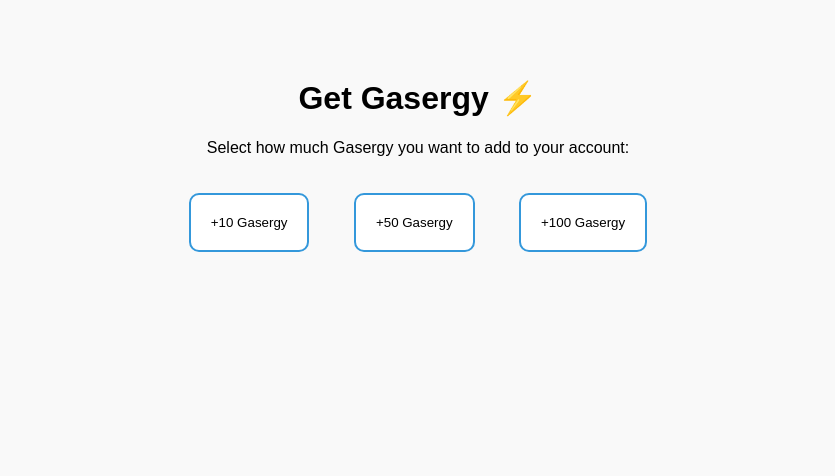
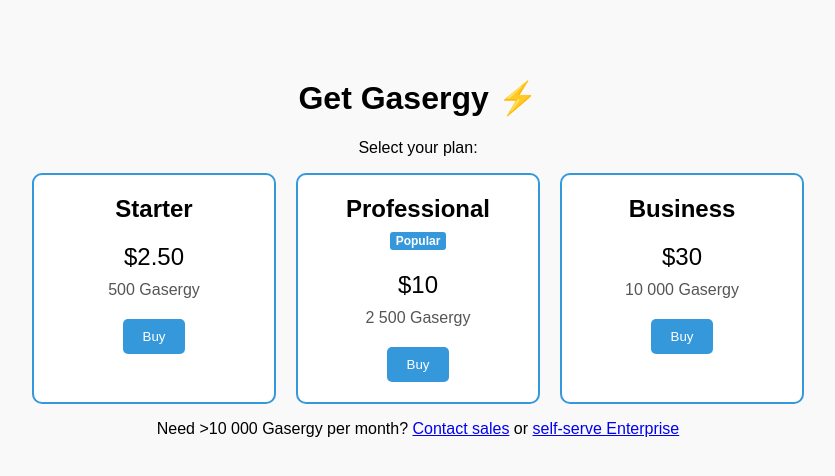
Before and after one commit to jakins177/html_course, a PHP site: page /gasergy/get.php in a window 1280 px wide. Shown: the top 476 px of the page, without its empty margins (222-1057 px from the left). Run offline with PHP 8.4, Linux system fonts and the light colour scheme; the visitor is signed in with stand-in values (Sample User, id 1).

Commit message:
Update Gasergy pricing tiers and UI

```diff
--- /dev/null
+++ b/composer.json
@@ -0,0 +1,5 @@
+{
+    "require": {
+        "stripe/stripe-php": "^17.3"
+    }
+}
--- a/gasergy/get.php
+++ b/gasergy/get.php
@@ -21,42 +21,111 @@ if (!isset($_SESSION['user_id'])) {
       text-align: center;
       padding: 50px;
     }
-    .option {
-      display: inline-block;
-      padding: 20px;
-      margin: 20px;
+    .pricing-grid {
+      display: flex;
+      justify-content: center;
+      gap: 20px;
+      flex-wrap: wrap;
+    }
+    .plan {
       background: white;
       border: 2px solid #3498db;
       border-radius: 10px;
+      padding: 20px;
+      width: 200px;
+    }
+    .plan h2 {
+      margin-top: 0;
+    }
+    .plan .price {
+      font-size: 24px;
+      margin: 10px 0;
+    }
+    .plan .gasergy {
+      color: #555;
+      margin: 10px 0 20px;
+    }
+    .popular {
+      background: #3498db;
+      color: white;
+      padding: 2px 6px;
+      border-radius: 3px;
+      font-size: 12px;
+    }
+    .option {
+      background: #3498db;
+      color: white;
+      border: none;
+      padding: 10px 20px;
+      border-radius: 5px;
       cursor: pointer;
     }
     .option:hover {
-      background: #e0f3ff;
-    }
-    form {
-      display: inline;
+      background: #2879b8;
     }
   </style>
 </head>
 <body>
 
   <h1>Get Gasergy ⚡</h1>
-  <p>Select how much Gasergy you want to add to your account:</p>
+  <p>Select your plan:</p>
 
-  <form action="add.php" method="POST">
-    <input type="hidden" name="amount" value="10">
-    <button class="option">+10 Gasergy</button>
-  </form>
+  <div class="pricing-grid">
+    <div class="plan">
+      <h2>Starter</h2>
+      <p class="price">$2.50</p>
+      <p class="gasergy">500 Gasergy</p>
+      <form action="create_checkout_session.php" method="POST">
+        <input type="hidden" name="amount" value="500">
+        <button class="option">Buy</button>
+      </form>
+    </div>
 
-  <form action="add.php" method="POST">
-    <input type="hidden" name="amount" value="50">
-    <button class="option">+50 Gasergy</button>
-  </form>
+    <div class="plan">
+      <h2>Professional <span class="popular">Popular</span></h2>
+      <p class="price">$10</p>
+      <p class="gasergy">2 500 Gasergy</p>
+      <form action="create_checkout_session.php" method="POST">
+        <input type="hidden" name="amount" value="2500">
+        <button class="option">Buy</button>
+      </form>
+    </div>
 
-  <form action="add.php" method="POST">
-    <input type="hidden" name="amount" value="100">
-    <button class="option">+100 Gasergy</button>
-  </form>
+    <div class="plan">
+      <h2>Business</h2>
+      <p class="price">$30</p>
+      <p class="gasergy">10 000 Gasergy</p>
+      <form action="create_checkout_session.php" method="POST">
+        <input type="hidden" name="amount" value="10000">
+        <button class="option">Buy</button>
+      </form>
+    </div>
+  </div>
+
+  <p class="enterprise-note">Need &gt;10 000 Gasergy per month?
+    <a href="mailto:sales@example.com">Contact sales</a>
+    or <a href="#" id="show-enterprise">self-serve Enterprise</a>
+  </p>
+
+  <div id="enterprise" style="display:none; margin-top:20px;">
+    <div class="plan">
+      <h2>Enterprise</h2>
+      <p class="price">$125</p>
+      <p class="gasergy">50 000 Gasergy</p>
+      <form action="create_checkout_session.php" method="POST">
+        <input type="hidden" name="amount" value="50000">
+        <button class="option">Buy</button>
+      </form>
+    </div>
+  </div>
+
+  <script>
+  document.getElementById('show-enterprise').addEventListener('click', function(e) {
+    e.preventDefault();
+    document.getElementById('enterprise').style.display = 'block';
+    this.style.display = 'none';
+  });
+  </script>
 
 </body>
 </html>
```
Also changed, not shown: config/stripe.php (added, +23 -0 lines), gasergy/create_checkout_session.php (added, +38 -0 lines), gasergy/success.php (added, +35 -0 lines), gasergy/webhook.php (added, +35 -0 lines), 1 other file.
